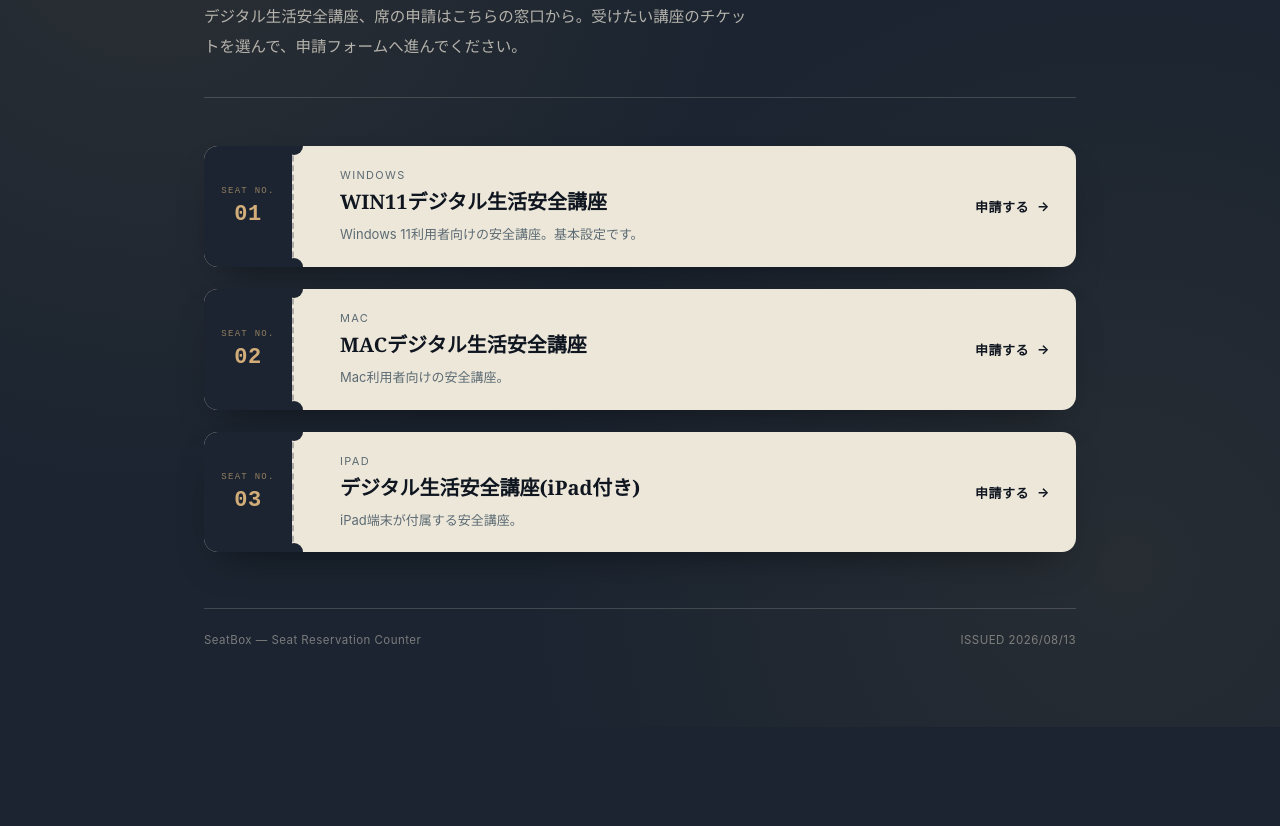
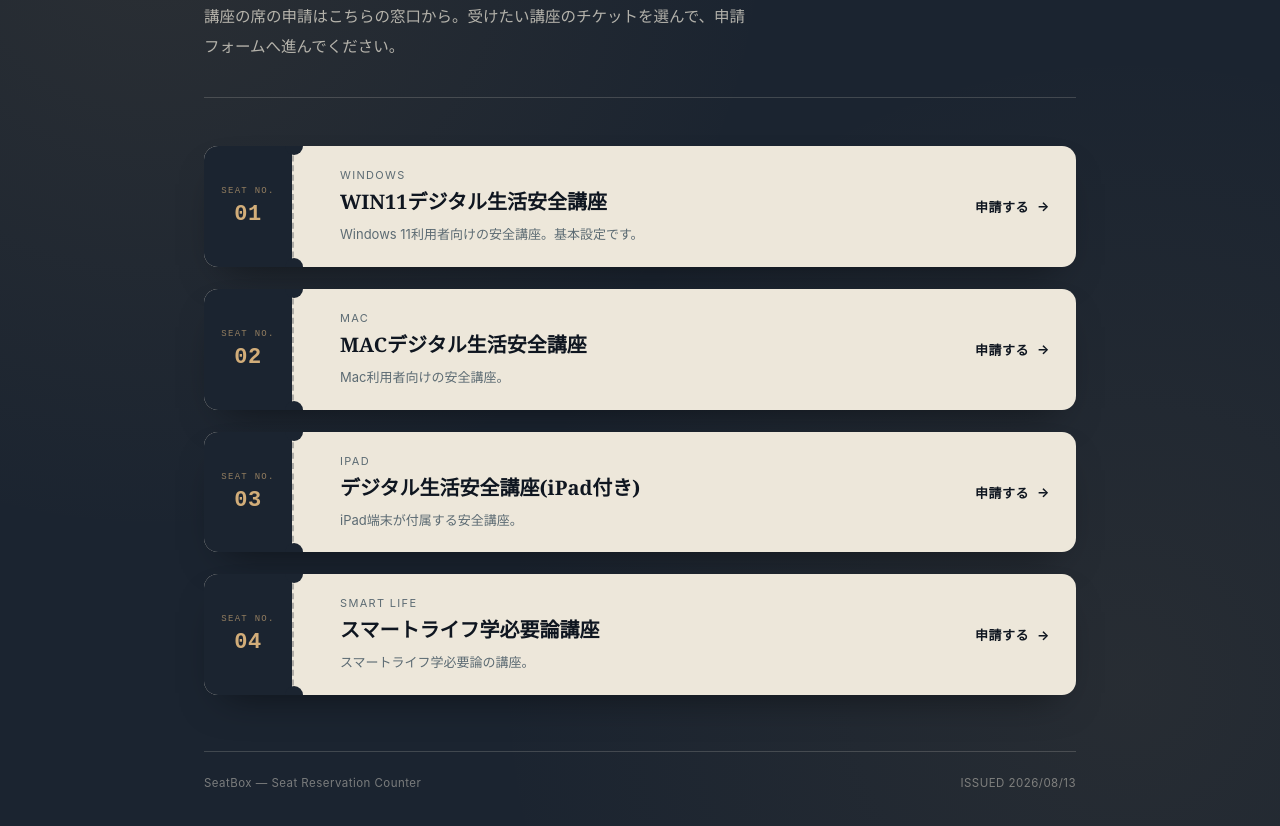
Before and after one commit to slmc-shizuoka/seatbox, a plain HTML site: page index.html in a window 1280 px wide. Shown: the part 168-994 px from the top of the page. Before the commit the page ends 895 px from the top, so only its background shows below. Drawn offline with Linux system fonts and the light colour scheme.

Commit message:
Update index.html

```diff
--- a/index.html
+++ b/index.html
@@ -248,7 +248,7 @@
     <div class="counter-status"><span class="lamp"></span>OPEN — 受付中</div>
     <div class="eyebrow">Seat Reservation Counter</div>
     <h1 class="brand">Seat<em>Box</em></h1>
-    <p class="lede">デジタル生活安全講座、席の申請はこちらの窓口から。受けたい講座のチケットを選んで、申請フォームへ進んでください。</p>
+    <p class="lede">講座の席の申請はこちらの窓口から。受けたい講座のチケットを選んで、申請フォームへ進んでください。</p>
   </header>
 
   <main class="tickets">
@@ -295,6 +295,20 @@
       <span class="ticket-cta">申請する<span class="arrow">→</span></span>
     </a>
 
+    <a class="ticket" href="https://docs.google.com/forms/d/e/1FAIpQLSfHkc94INcRQ6vlPx6JTDpxyKpJprqowE6sVTqDsrN99E4frA/viewform" target="_blank" rel="noopener">
+      <span class="stub">
+        <span class="no-label">SEAT NO.</span>
+        <span class="no-num">04</span>
+      </span>
+      <span class="perf"></span>
+      <span class="ticket-body">
+        <span class="cat">Smart Life</span>
+        <h2>スマートライフ学必要論講座</h2>
+        <p class="desc">スマートライフ学必要論の講座。</p>
+      </span>
+      <span class="ticket-cta">申請する<span class="arrow">→</span></span>
+    </a>
+
   </main>
 
   <footer class="ledger">
```
